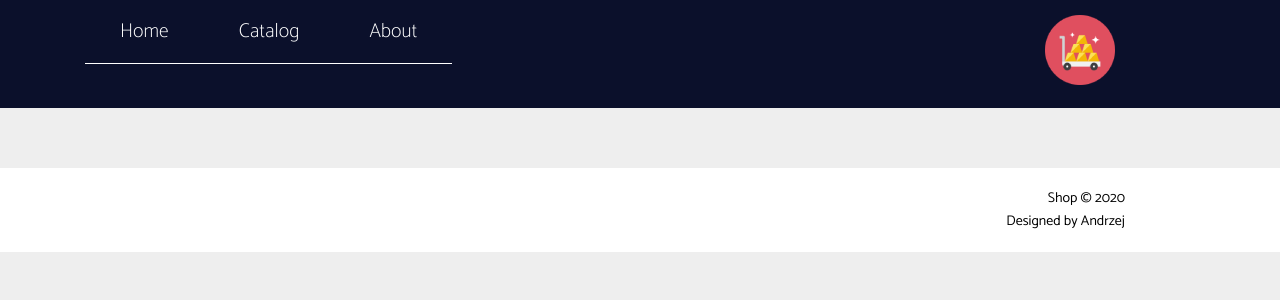
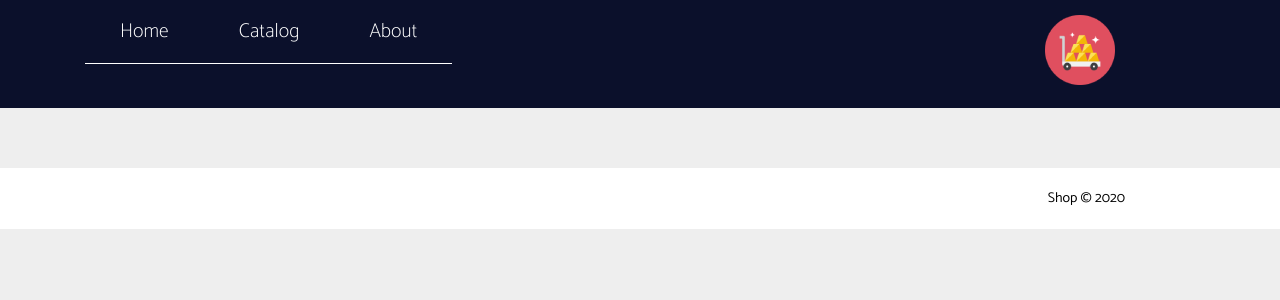
Before and after one commit to ReniaJM/ShopRedux, a React (Create React App) app in the folder shop/: page /cart in a window 1280 px wide. Shown: the top 300 px of the page. Built offline with nearby package versions, Linux system fonts and the light colour scheme.

Commit message:
Update Footer.js

```diff
--- a/shop/src/components/Footer/Footer.js
+++ b/shop/src/components/Footer/Footer.js
@@ -8,7 +8,7 @@
   <footer className={styles.Footer}>
     <Container>
       <p>
-        Shop © 2020 <br /> Designed by Andrzej
+        Shop © 2020
       </p>
     </Container>
   </footer>
```
